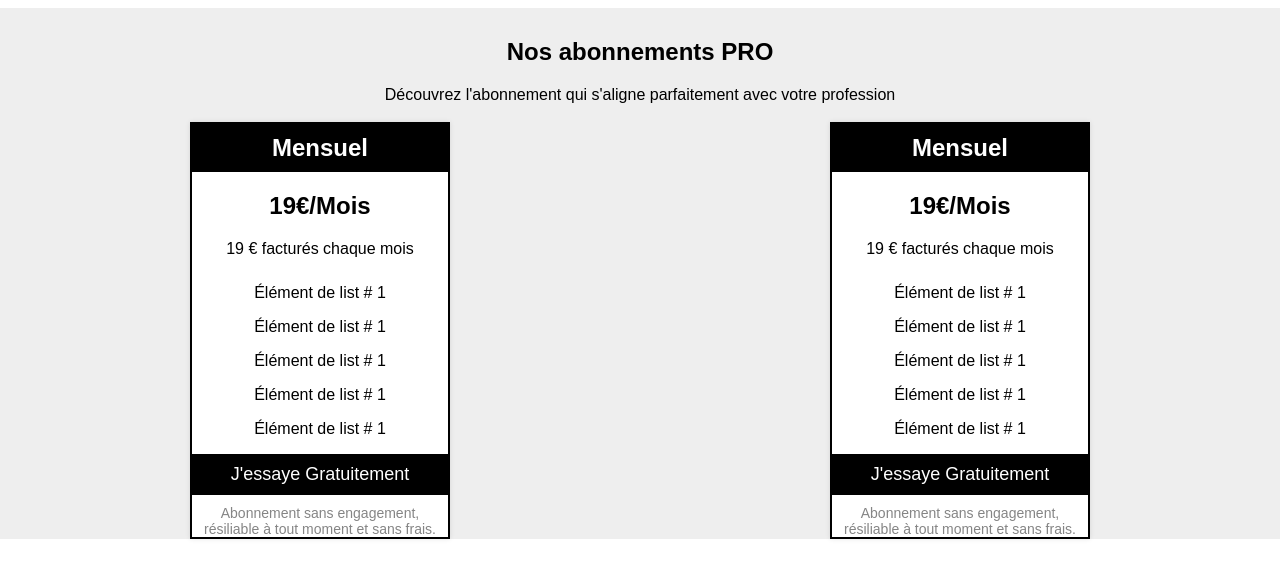
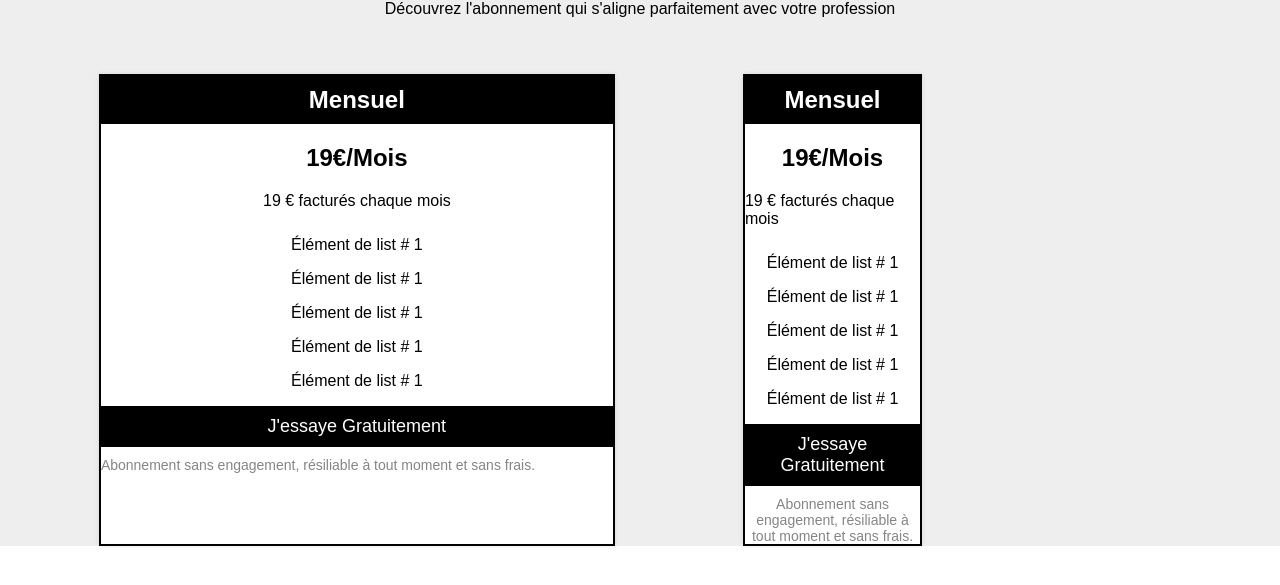
Before and after one commit to Gaspard2007/projetflair, a Next.js app: page /backupPro/Explorer in a window 1280 px wide. Shown: the part 2169-2754 px from the top of the page. Built offline with nearby package versions, Linux system fonts and the light colour scheme.

Commit message:
Partie Gaspard

```diff
--- a/app/backupPro/Explorer/page.tsx
+++ b/app/backupPro/Explorer/page.tsx
@@ -7,11 +7,12 @@ import Link from 'next/link'
 const ExplorerLesPro = () => {
   return (
     <div>
-    <div>
-      <img style={{ width: '100%', height: '70%' }} src="/banneer-Explorer.svg" alt="" />
+        <div>
+      <img style={{ width: '100%', marginBottom:'-4%', marginTop:'-4%'}} src="/banneer-Explorer.svg" alt="" />
     </div>
     <div>
-      <div className='' style={{ background: '#EEEEEE', width:'100%' }}>
+
+      <div className='' style={{ background: '#EEEEEE', width:'100%', height:'100%' }}>
         <h2 style={{ paddingTop: '30px' }} className='flex justify-center items-center'>Qu'avez-vous besoin ?</h2>
         <span className='flex justify-center'>Trouvez les services professionnels à proximité</span>
         <br />
@@ -79,9 +80,10 @@ const ExplorerLesPro = () => {
               <h4 className='flex justify-center'>Bien être</h4>
             </div>
           </div>
-        </div>
+
         <br />
       </div>
+    </div>
     </div>
     <div>
       <h1 className='flex justify-center'>Des professionnel à votre disposition</h1>
@@ -104,14 +106,13 @@ const ExplorerLesPro = () => {
       </div>
       <span className='flex justify-center'>Découvrez l'abonnement qui s'aligne parfaitement avec votre profession</span>
    <br />
-   <div style={{ display: 'grid', gridTemplateColumns: '1fr 1fr' }}>
-<div style={{ display: 'flex', justifyContent: 'center' }}>
-  <CardAbonnementMensuel />
-</div>
-<div style={{ display: 'flex', justifyContent: 'center' }}>
-  <CardAbonnementMensuel/>
-</div>
-</div>
+   <div className='flex  justify-center' style={{marginTop:'3%'}}>
+
+    <CardAbonnementMensuel/>
+    <div style={{marginLeft:'10%'}}>
+    <CardAbonnementMensuel/>
+    </div>
+   </div>
 
      </div>
     </div>
```
